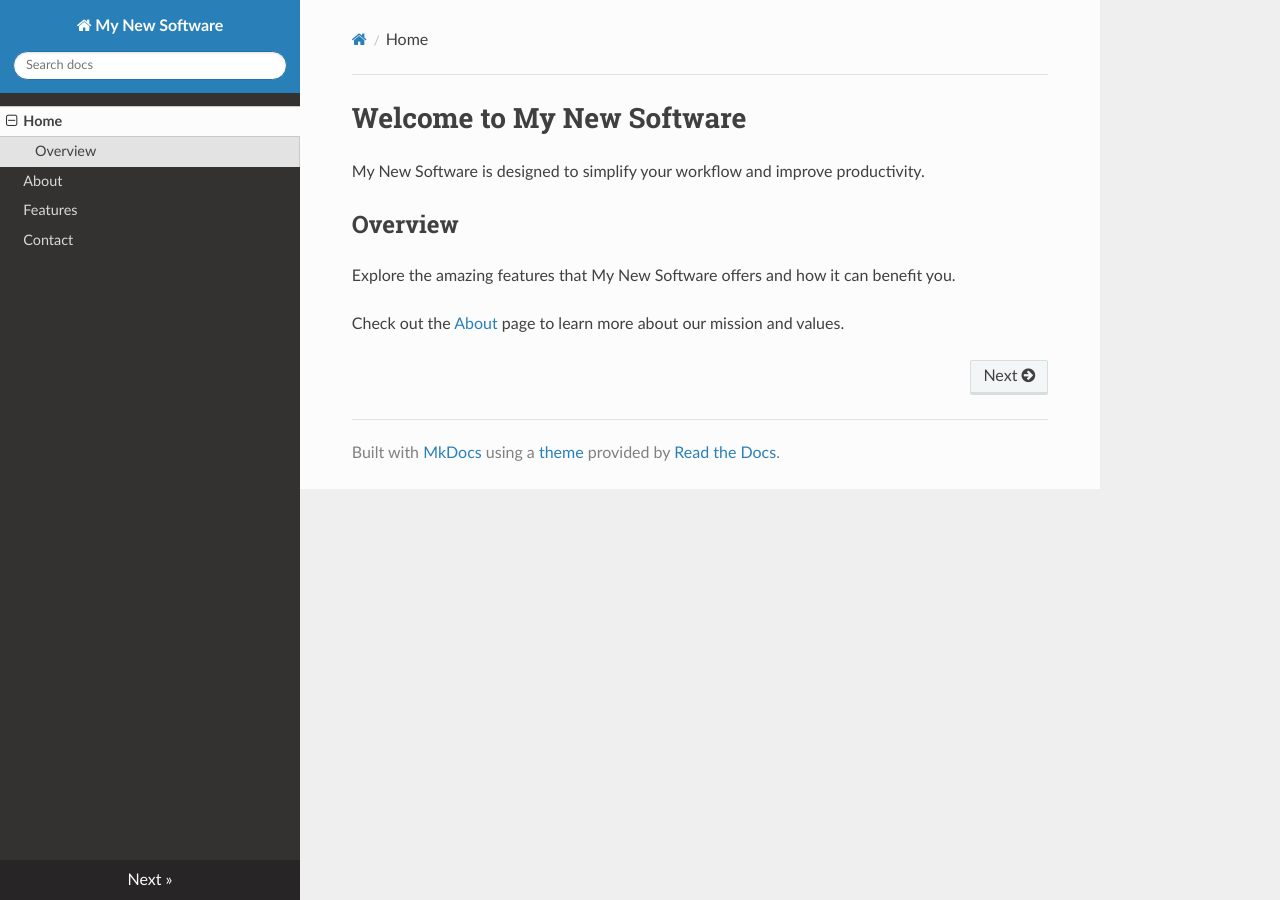
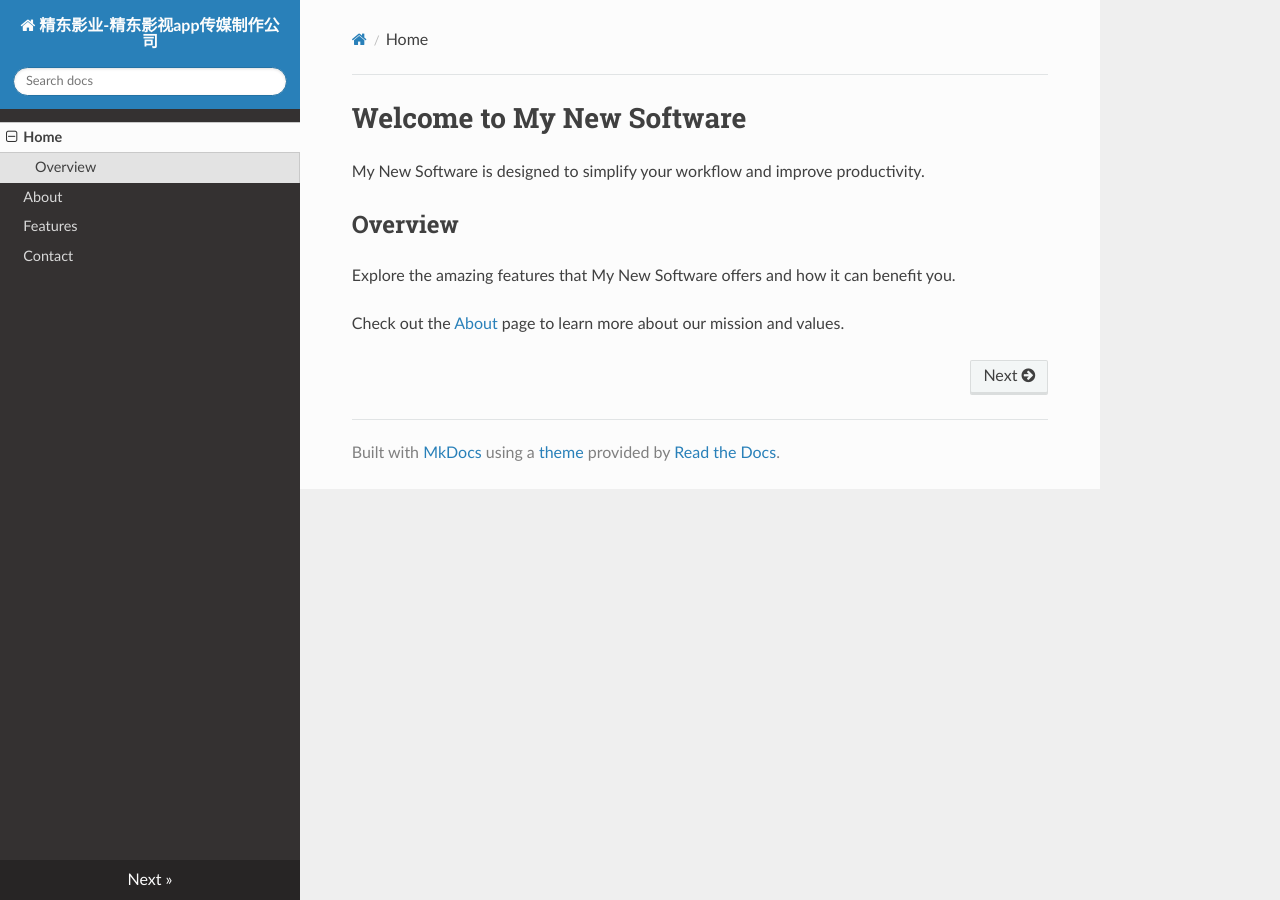
Before and after one commit to wangfannao/wolaile, an MkDocs documentation site: the page built from docs/index.md, in a window 1280 px wide. Built offline with MkDocs 1.6.1, drawn with Linux system fonts in a browser that asks for light colours; nearby versions of some CDN libraries; some of the changed lines change nothing that is shown.

Commit message:
Update mkdocs.yml

```diff
--- a/mkdocs.yml
+++ b/mkdocs.yml
@@ -1,6 +1,6 @@
-site_name: My New Software
-site_author: 作者名
-site_description: 欢迎访问
+site_name: 精东影业-精东影视app传媒制作公司
+site_author: 精东影业
+site_description: 精东影业是一家专注于影视制作与发行的精东影视传媒制作公司，精东影视app致力于为用户提供优质的影视内容。其官方网站汇集了丰富的电影、电视剧、综艺等资源，支持在线观看与高清下载。网站界面简洁，分类清晰，涵盖最新热播剧集、经典影片推荐及独家原创内容，满足不同用户的观影需求。同时提供会员服务，享受无广告、蓝光画质等特权，打造沉浸式观影体验。
 theme:
   name: readthedocs
 nav:
```
